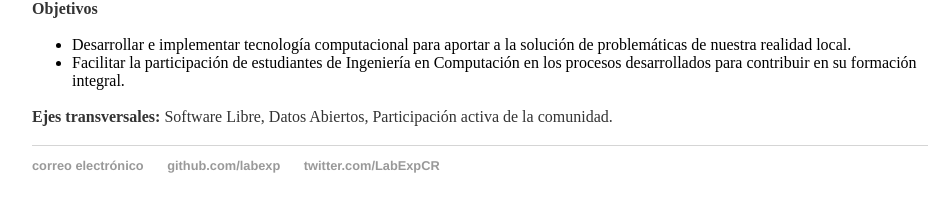
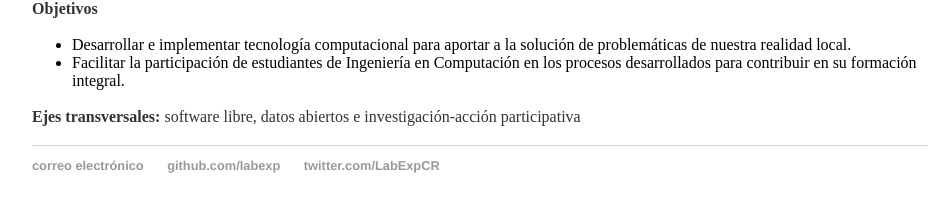
Before and after one commit to labexp/labexp.github.io, a Jekyll site: the page built from about/index.html, in a window 1280 px wide. Shown: the part 157-369 px from the top of the page, without its empty margins (160-1107 px from the left). Built offline with Jekyll 4.4.1, drawn with Linux system fonts in a browser that asks for light colours.

Commit message:
Cambio pequeño en ejes transversales.

```diff
--- a/about/index.html
+++ b/about/index.html
@@ -17,7 +17,7 @@ title: ¿Quienes somos?
 	</p>
 
     <p>
-        <strong>Ejes transversales:</strong> Software Libre, Datos Abiertos, Participación activa de la comunidad.
+        <strong>Ejes transversales:</strong> software libre, datos abiertos e investigación-acción participativa
     </p>
 
 
```
